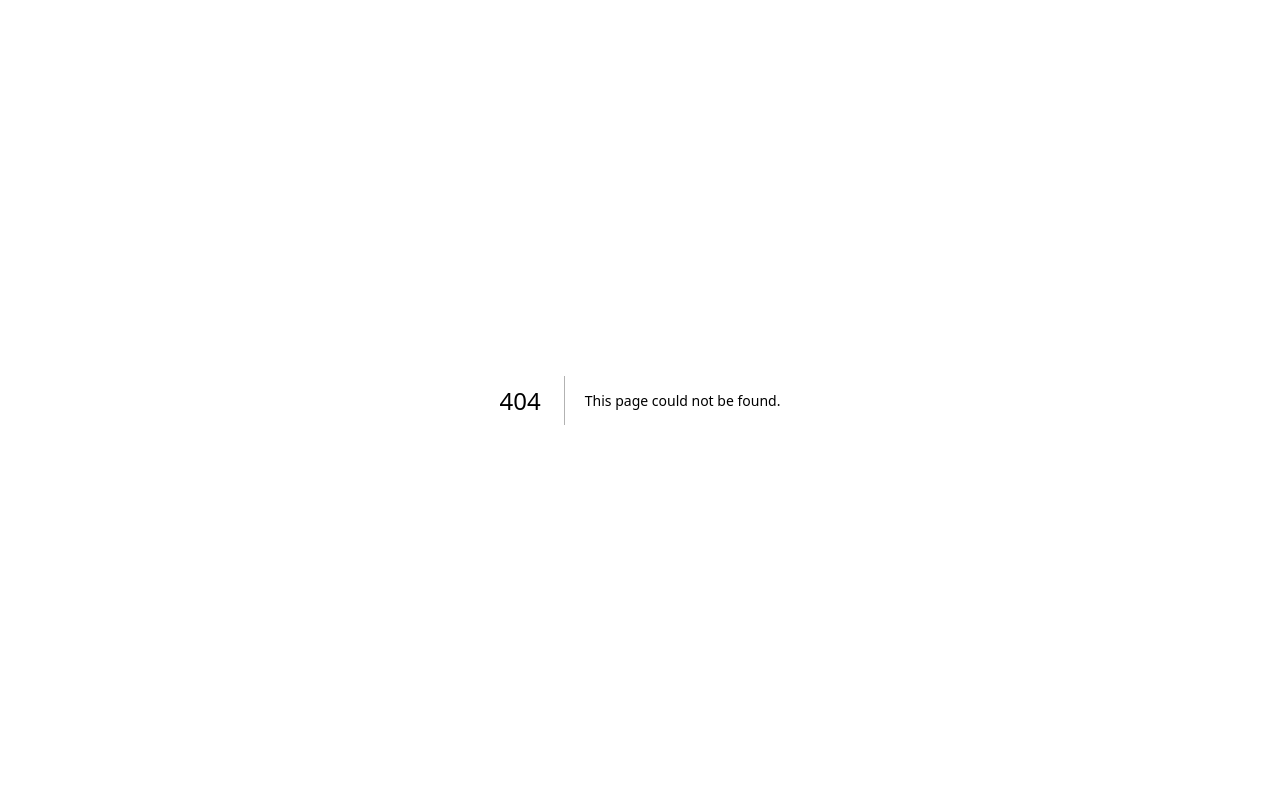
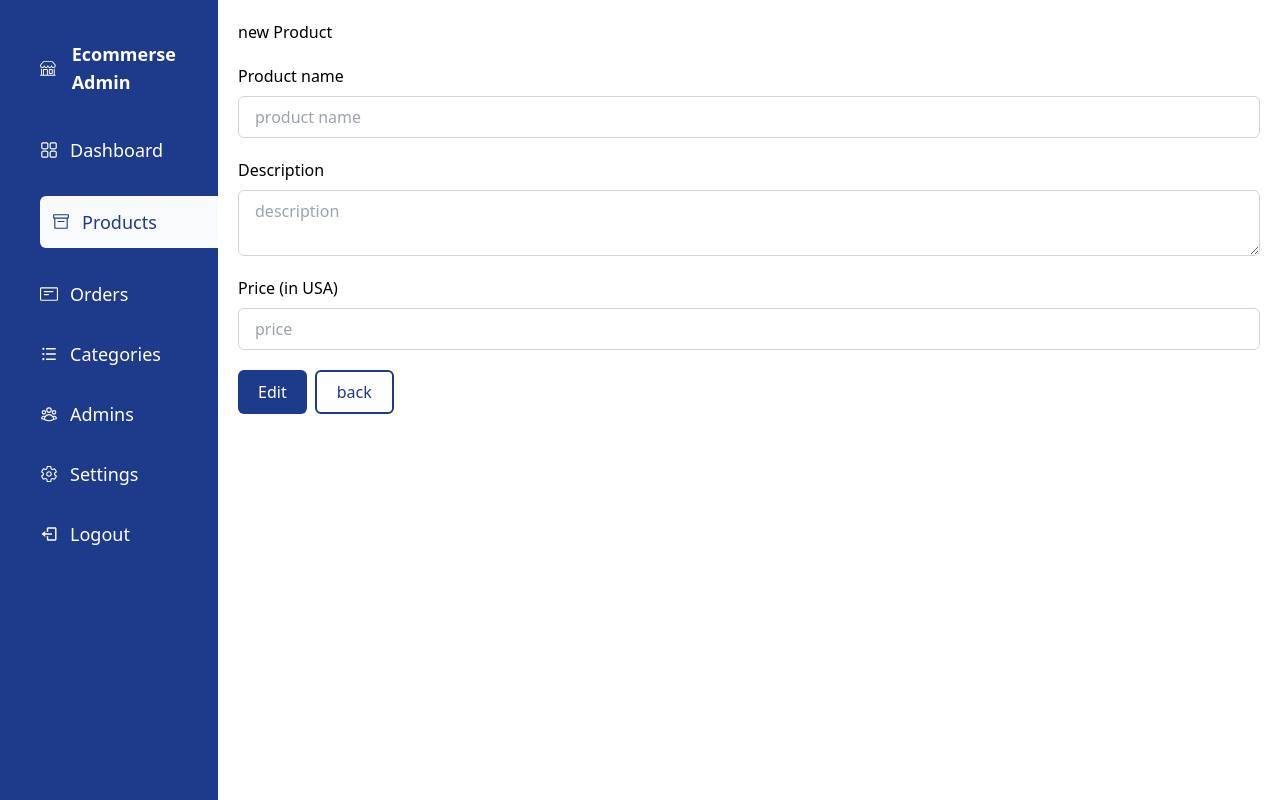
Before and after one commit to zahra-hsb/ecommerse, a Next.js app: page /products/edit in a window 1280 px wide. Before the commit this address had no page. Built offline with nearby package versions, Linux system fonts and the light colour scheme.

Commit message:
edit products page created

```diff
--- /dev/null
+++ b/pages/products/edit.js
@@ -0,0 +1,41 @@
+import { useRouter } from "next/router"
+import Layout from "../Layout"
+import { useState } from "react"
+
+const Edit = () => {
+    const [title, setTitle] = useState('')
+    const [description, setDescription] = useState('')
+    const [price, setPrice] = useState('')
+    const [goToProducts, setGoToProducts] = useState('')
+    const router = useRouter()
+
+    return (
+        <>
+            <Layout>
+                <form onSubmit={''} className="w-full h-screen gap-5 p-5 flex flex-col items-start justify-start">
+                    <div>
+                        <h3>new Product</h3>
+                    </div>
+                    <div className="w-full flex flex-col gap-2">
+                        <label>Product name</label>
+                        <input type="text" placeholder="product name" name="title" value={title} onChange={e => setTitle(e.target.value)} />
+                    </div>
+                    <div className="w-full flex flex-col gap-2">
+                        <label>Description</label>
+                        <textarea placeholder="description" name="description" value={description} onChange={e => setDescription(e.target.value)}></textarea>
+                    </div>
+                    <div className="w-full flex flex-col gap-2">
+                        <label>Price (in USA)</label>
+                        <input type="number" placeholder="price" name="price" value={price} onChange={e => setPrice(e.target.value)} />
+                    </div>
+                    <div className="flex gap-2">
+                        <button type="submit" className="text-white bg-blue-900 hover:bg-blue-800 py-2 px-5 rounded-md active:bg-white active:border-2 active:border-blue-900 active:text-blue-900">Edit</button>
+                        <button onClick={() => router.back()} className="text-blue-900 border-2 border-blue-900 hover:bg-blue-800 hover:text-white py-2 px-5 rounded-md">back</button>
+                    </div>
+                </form>
+            </Layout>
+        </>
+    )
+}
+
+export default Edit
```
